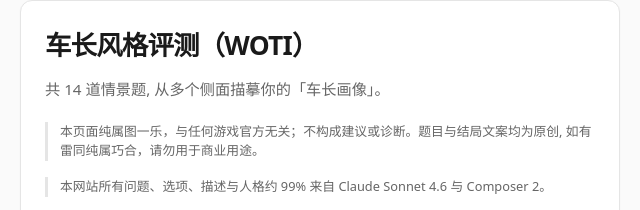
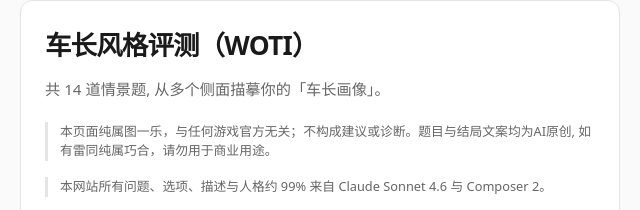
Before and after one commit to Walaxy/WOTI, a website with bundled scripts: page index.html in a window 1280 px wide. Shown: the part 98-308 px from the top of the page, 320-960 px from the left. Built offline with nearby package versions, Linux system fonts and the light colour scheme.

Commit message:
update index.html

```diff
--- a/index.html
+++ b/index.html
@@ -31,7 +31,7 @@
           共 14 道情景题, 从多个侧面描摹你的「车长画像」。
         </p>
         <p class="disclaimer">
-          本页面纯属图一乐，与任何游戏官方无关；不构成建议或诊断。题目与结局文案均为原创, 如有雷同纯属巧合，请勿用于商业用途。
+          本页面纯属图一乐，与任何游戏官方无关；不构成建议或诊断。题目与结局文案均为AI原创, 如有雷同纯属巧合，请勿用于商业用途。
         </p>
         <p class="disclaimer">
           本网站所有问题、选项、描述与人格约 99% 来自 Claude Sonnet 4.6 与 Composer 2。
```
